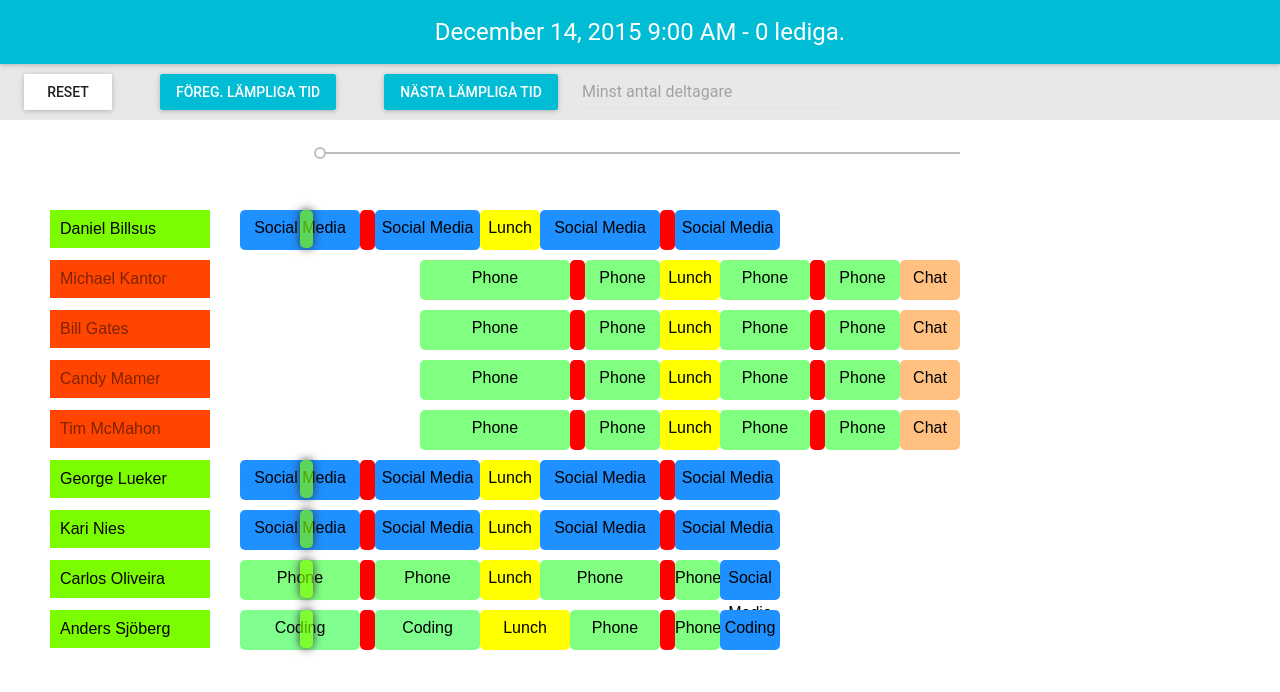
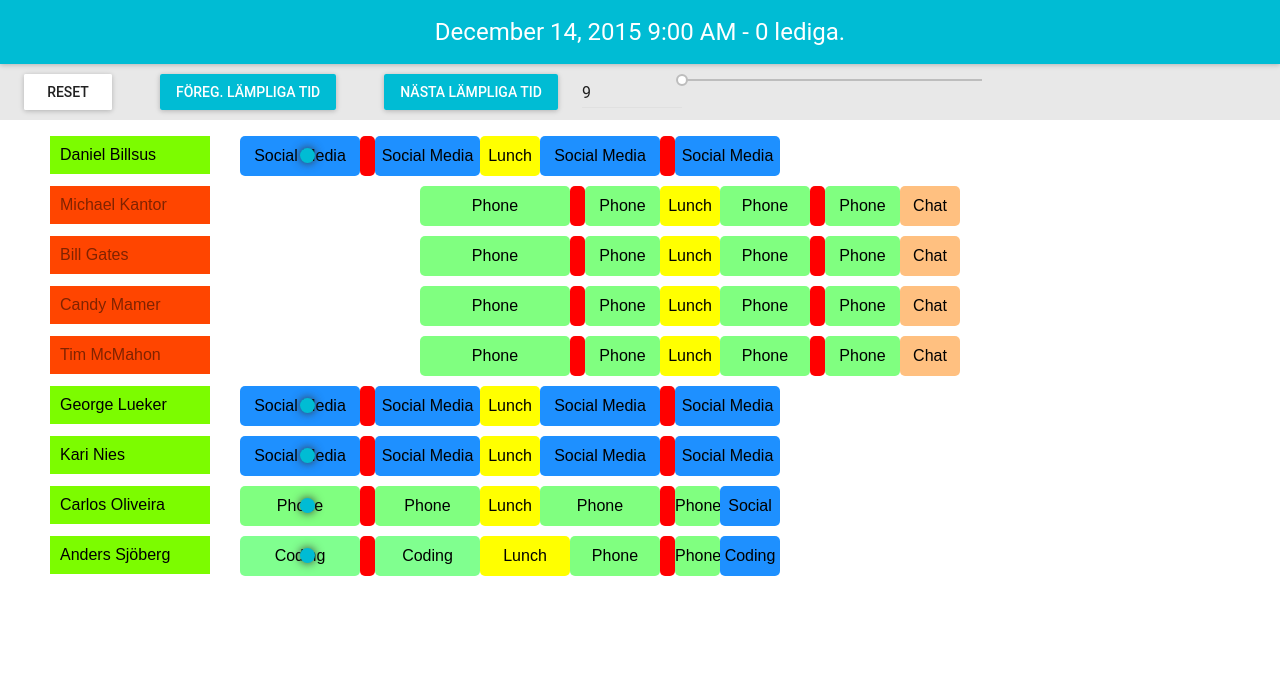
Before and after one commit to shoobah/PCIStandups, a React (Create React App) app: page / in a window 1280 px wide. Shown: the top 692 px of the page. Built offline with nearby package versions, Linux system fonts and the light colour scheme; what react-tap-event-plugin would draw is missing.

Commit message:
Mer stil

```diff
--- a/src/App.css
+++ b/src/App.css
@@ -27,14 +27,6 @@
   position: relative;
 }
 
-.Controls {
-  position: relative;
-  font-size: 2rem;
-  width: 50%;
-  left: 50%;
-  transform: translateX(-50%)
-}
-
 .SchemeLabel{
   position: absolute;
   left: 10px;
--- a/src/App.js
+++ b/src/App.js
@@ -19,10 +19,10 @@ class App extends Component {
         this.startTime = new Moment(props.startTime);
         this.possibleTimes = [];
         this.currentPossible = 0;
-        this.minParticipants = 0;
         this.data = [];
         this.state = {
             searchTime: this.startTime,
+            minParticipants: 0,
             currentFree: 0,
             setValue: 0,
             errorMessage: ''
@@ -31,7 +31,9 @@ class App extends Component {
 
     componentWillMount() {
         this.data = this.props.data.ScheduleResult.Schedules.filter(person => person.ContractTimeMinutes > 0);
-        this.minParticipants = this.data.length;
+        this.setState({
+            minParticipants: this.data.length
+        });
         this.checkAvilability(this.startTime);
         this.seekTime();
     }
@@ -100,8 +102,12 @@ class App extends Component {
         this.checkAvilability(this.startTime);
         this.setState({
             searchTime: this.startTime,
-            setValue: 0
+            minParticipants: this.data.length,
+            currentFree: 0,
+            setValue: 0,
+            errorMessage: ''
         });
+        this.seekTime(this.state.minParticipants);
     };
 
     changeTime(e, minutes) {
@@ -112,7 +118,7 @@ class App extends Component {
         this.checkAvilability(newTime);
     }
 
-    seekTime() {
+    seekTime(minParticipants) {
         const startAt = Moment(this.startTime);
         let offset = 0;
         const step = 15;
@@ -131,14 +137,15 @@ class App extends Component {
             if (a.time.isAfter(b.time)) return 1;
             return 0;
         });
-        this.possibleTimes = this.possibleTimes.filter(value => value.count >= this.minParticipants);
+        this.possibleTimes = this.possibleTimes.filter(value => value.count >= minParticipants);
         this.currentPossible = 0;
     }
 
     nextPossibleTime() {
         this.setState({
             searchTime: this.possibleTimes[this.currentPossible].time,
-            currentFree: this.possibleTimes[this.currentPossible].count
+            currentFree: this.possibleTimes[this.currentPossible].count,
+            setValue: this.possibleTimes[this.currentPossible].time.diff(this.startTime, 'minutes')
         });
         this.currentPossible += 1;
         if (this.currentPossible >= this.possibleTimes.length) this.currentPossible = 0;
@@ -147,13 +154,17 @@ class App extends Component {
     prevPossibleTime() {
         this.setState({
             searchTime: this.possibleTimes[this.currentPossible].time,
-            currentFree: this.possibleTimes[this.currentPossible].count
+            currentFree: this.possibleTimes[this.currentPossible].count,
+            setValue: this.possibleTimes[this.currentPossible].time.diff(this.startTime, 'minutes')
         });
         this.currentPossible -= 1;
         if (this.currentPossible < 0) this.currentPossible = this.possibleTimes.length - 1;
     }
 
     filterOnNumber(e, val) {
+        this.setState({
+            minParticipants: e.target.value
+        });
         if (!val) {
             this.setState({
                 errorMessage: ''
@@ -176,10 +187,10 @@ class App extends Component {
         this.setState({
             errorMessage: ''
         });
-        this.minParticipants = n;
-        this.seekTime();
+        this.seekTime(n);
         if (this.possibleTimes && this.possibleTimes.length > 0) {
             this.setState({
+                minParticipants: n,
                 searchTime: this.possibleTimes[0].time,
                 currentFree: this.possibleTimes[0].count
             });
@@ -208,23 +219,23 @@ class App extends Component {
                                 primary
                             />
                             <TextField
+                                style={{width: '100px'}}
                                 hintText={'Minst antal deltagare'}
                                 errorText={this.state.errorMessage}
                                 onChange={this.filterOnNumber.bind(this)}
+                                value={this.state.minParticipants}
                             />
-                        </ToolbarGroup>
-                    </Toolbar>
-
-                    <div className="Controls">
                             <Slider
                                 defaultValue={0}
                                 min={0}
                                 max={705}
                                 step={15}
+                                style={{width: '300px'}}
                                 value={this.state.setValue}
                                 onChange={this.changeTime.bind(this)}
                             />
-                    </div>
+                        </ToolbarGroup>
+                    </Toolbar>
                     <ul className="MainList">
                         {this.data.map(
                             (person, i) =>
--- a/src/Bar.js
+++ b/src/Bar.js
@@ -12,7 +12,7 @@ const Bar = props => {
         width: length + 'px',
         height: '40px',
         backgroundColor: color,
-        lineHeight: '35px',
+        lineHeight: '40px',
         borderRadius: '5px'
     };
     return <div style={style}>{length > 30 ? props.projection.Description : ''}</div>;
--- a/src/Marker.js
+++ b/src/Marker.js
@@ -7,12 +7,13 @@ const Marker = props => {
                 style={{
                     position: 'absolute',
                     left: props.offset + props.start - 480 + 'px',
-                    width: '13px',
-                    height: '38px',
-                    backgroundColor: props.isAvailable ? 'rgba(124, 252, 0, 0.652)' : 'rgba(255, 69, 0, 0.695)',
+                    top: '12px',
+                    width: '15px',
+                    height: '15px',
+                    backgroundColor: 'rgb(0, 188, 212)',
                     zIndex: 1000,
                     boxShadow: '0 0 10px #333',
-                    borderRadius: '5px'
+                    borderRadius: '50%'
                 }}
             />
         );
```
Lines whose indentation alone changed are shown as unchanged.
